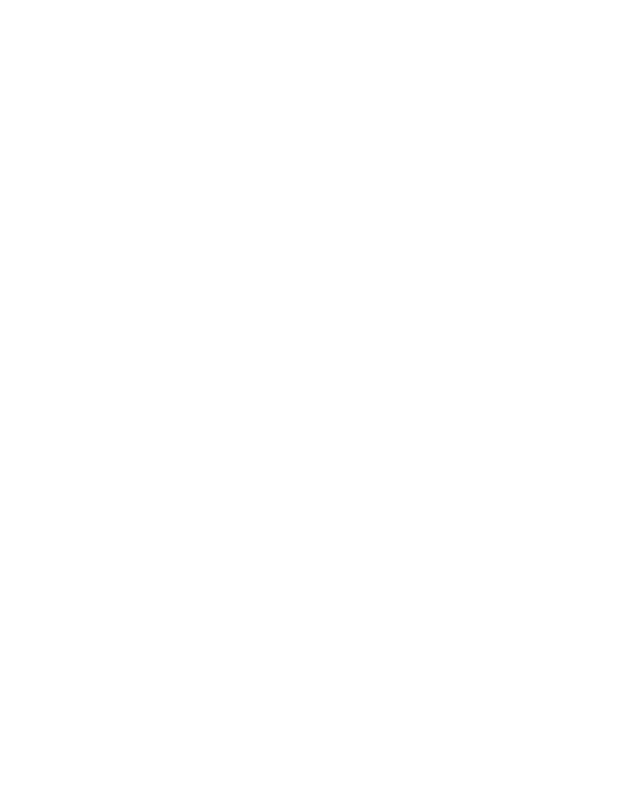
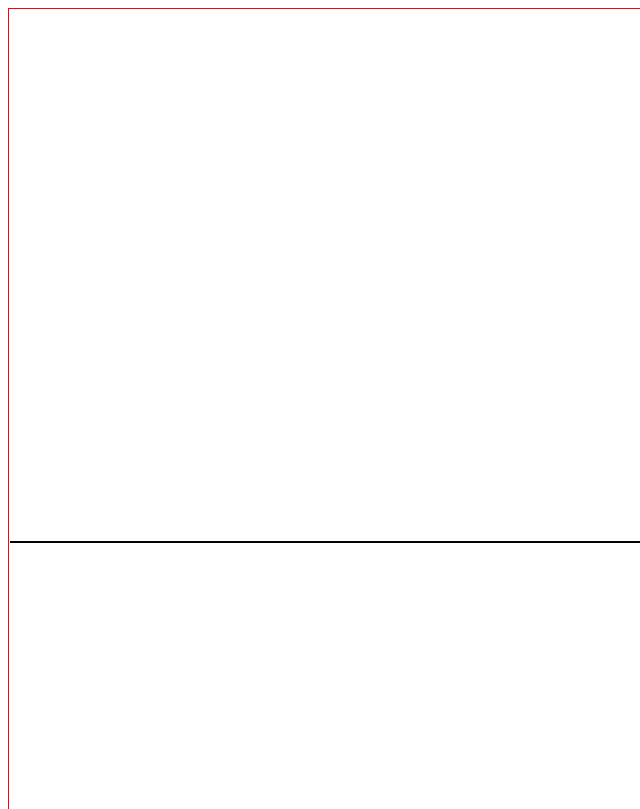
Before and after one commit to JoacimNilsen/physics-game, a website built with webpack: page src/index.html in a window 1280 px wide. Shown: the top 809 px of the page, without its empty margins (0-640 px from the left). Built offline with nearby package versions, Linux system fonts and the light colour scheme.

Commit message:
add platform

```diff
--- a/src/index.html
+++ b/src/index.html
@@ -6,7 +6,7 @@
   <title>Document</title>
 </head>
 <body>
-  <canvas>
+  <canvas style="border: 1px solid red;">
 
   </canvas>
 </body>
--- a/src/js/canvas.js
+++ b/src/js/canvas.js
@@ -1,8 +1,28 @@
-const canvas = document.querySelector('canvas');
-const context = canvas.getContext('2d');
+import { platform } from './platform'
 
+const
+  canvas = document.querySelector('canvas'),
+  context = canvas.getContext('2d'),
+  ground = platform(innerHeight /1.5)
 canvas.width = innerWidth
 canvas.height = innerHeight
+const makePlatform = () => {
+  ground.map((point, index) => {
+    let [x, y] = point
+    if (index === 0) {
+      context.beginPath();
+      context.moveTo(x, y)
+      return
+    }
+    context.lineTo(calculateWidth(canvas.width, x) * index, y)
+    context.stroke()
+  })
+}
+
+
+const calculateWidth = (totalwidth, partials) => totalwidth / partials
+
+
 
 const animate = (fn) => {
   let cb = () => {
@@ -13,11 +33,10 @@ const animate = (fn) => {
   // requestAnimationFrame(animate)
   // context.clearRect(0, 0, canvas.width, canvas.height)
 }
-const log = () =>{
+const log = () => {
   let date = new Date
 
 }
-const log2 = () => console.log(new Date)
+const log2 = () => { console.log(context) }
 
-animate(log)()
-animate(log2)()
+animate(makePlatform)()
--- a/src/js/platform.js
+++ b/src/js/platform.js
@@ -1,4 +1,7 @@
-export const platform = level => {
+export const platform = (
+    height=0,
+    level=0
+    ) => {
     const points =  Array(40).fill(true)
-    return points.map((point, index) => [index+1, 10])
+    return points.map((point, index) => [index+1, height])
 }
```
Also changed, not shown: src/js/test/platform.test.js (+7 -3 lines), dist/index.html, dist/js/canvas.bundle.js, 1 other file.
